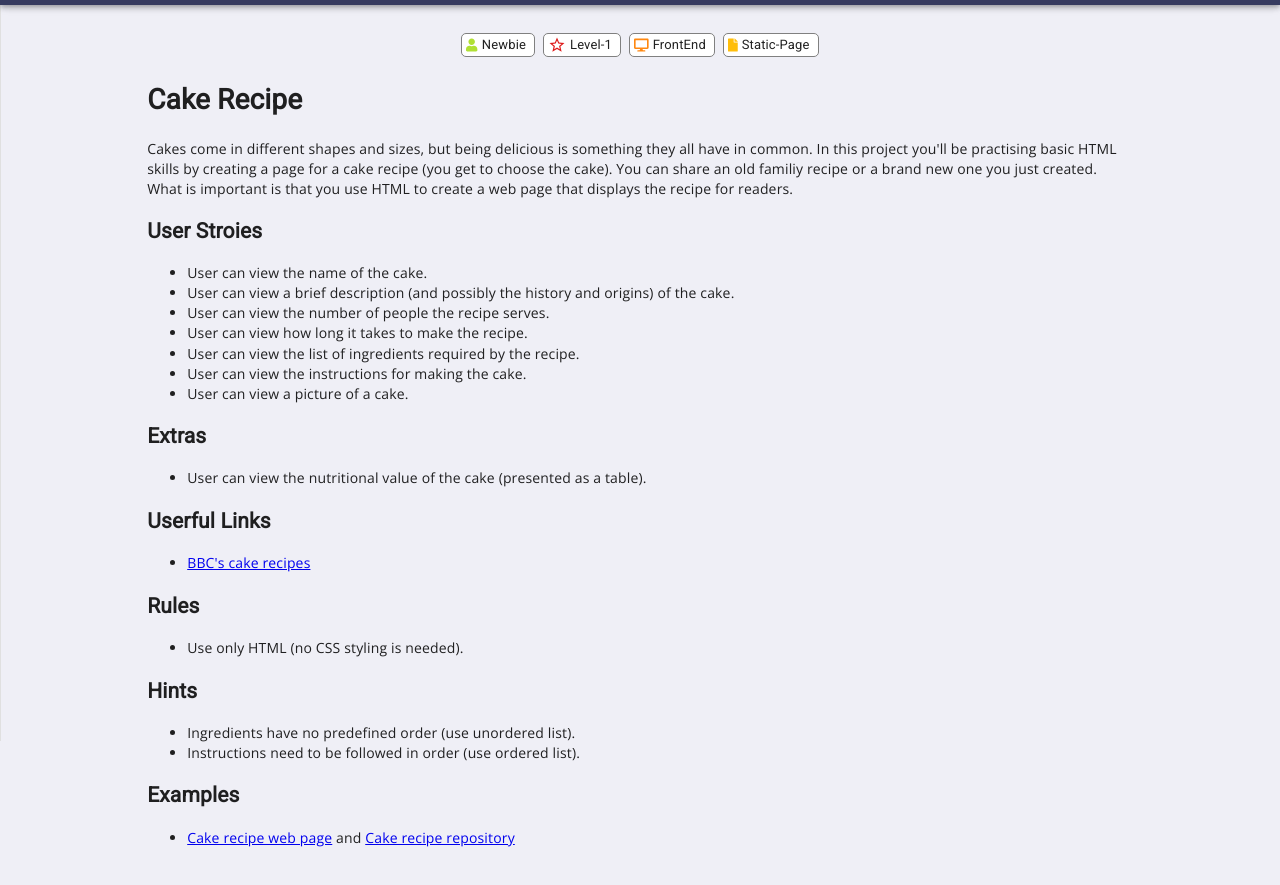
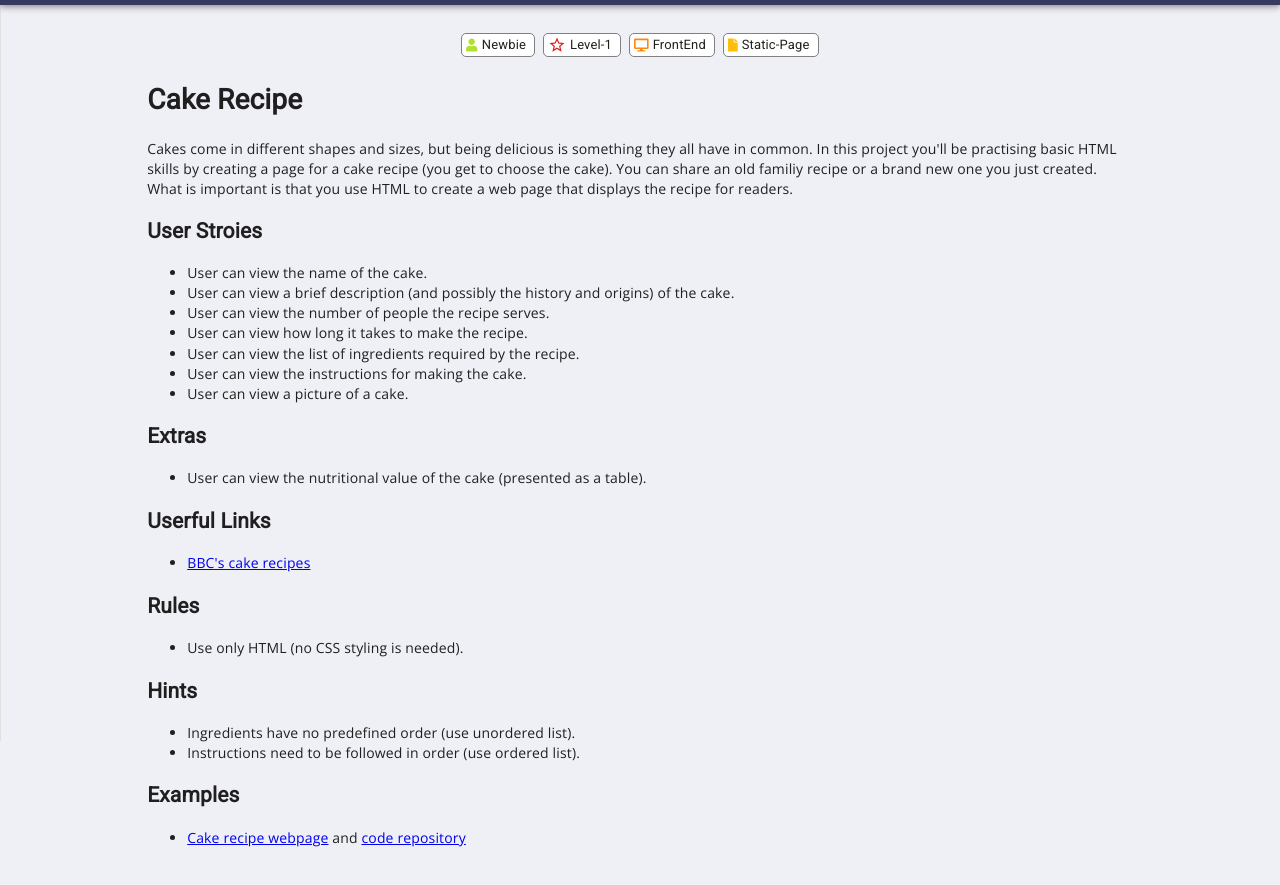
Before and after one commit to acodedoer/repofolio, a Gatsby site: page /projects/cake-recipe in a window 1280 px wide. Shown: the part 59-944 px from the top of the page. Built offline with nearby package versions, Linux system fonts and the light colour scheme; Gatsby itself is replaced by a stand-in of ours.

Commit message:
modified link descriptions

```diff
--- a/src/markdown-pages/cake-recipe.md
+++ b/src/markdown-pages/cake-recipe.md
@@ -32,4 +32,4 @@ Cakes come in different shapes and sizes, but being delicious is something they
 * Instructions need to be followed in order (use ordered list).
 
 ## Examples
-* [Cake recipe web page](https://baffasz.github.io/cake-recipe-/) and [Cake recipe repository](https://github.com/baffasz/cake-recipe-.git)
+* [Cake recipe webpage](https://baffasz.github.io/cake-recipe-/) and [code repository](https://github.com/baffasz/cake-recipe-.git)
```
